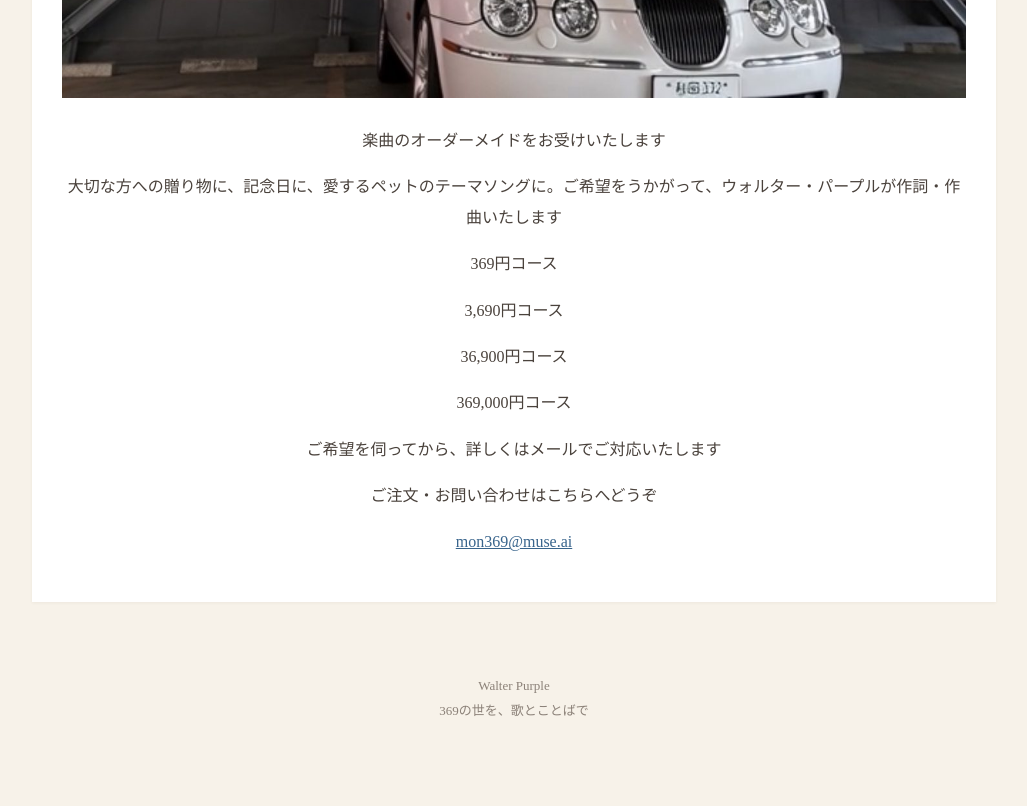
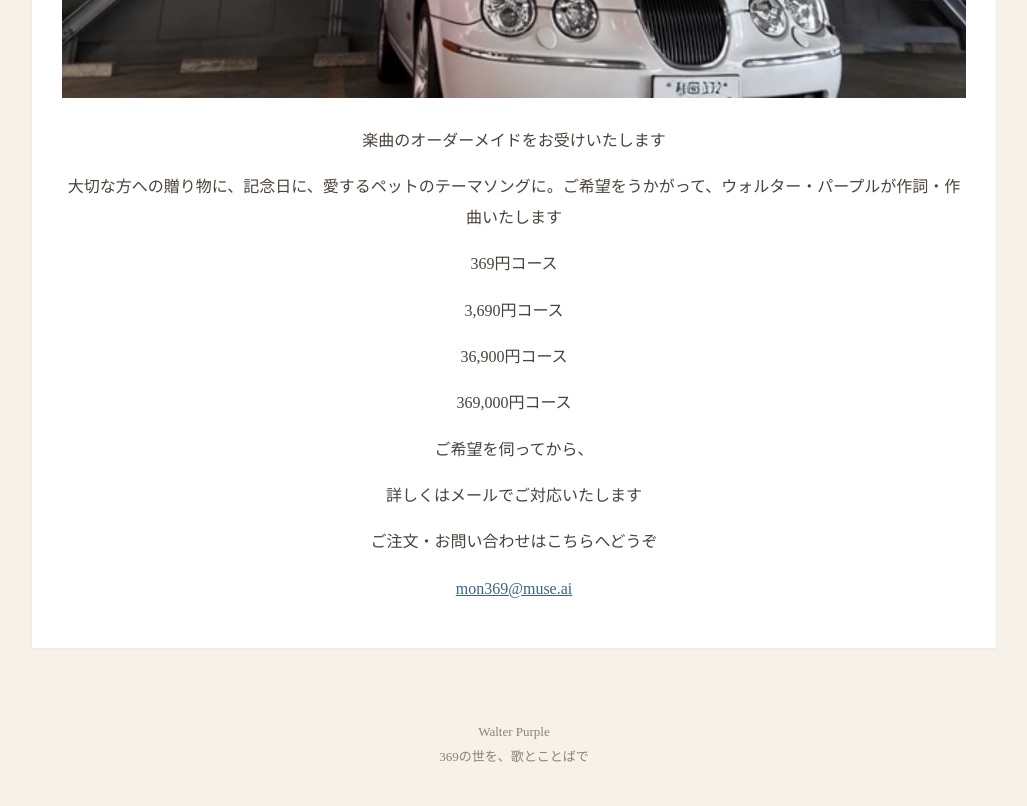
Before and after one commit to atelier-unonon/wp, a plain HTML site: page order.html in a window 1280 px wide. Shown: the part 809-1615 px from the top of the page, without its empty margins (126-1153 px from the left). Before the commit the page ends 1568 px from the top, so only its background shows below. Drawn offline with Linux system fonts and the light colour scheme.

Commit message:
WP order: line break after go-kibou

```diff
--- a/order.html
+++ b/order.html
@@ -17,7 +17,8 @@
 <p class="has-text-align-center">3,690円コース</p>
 <p class="has-text-align-center">36,900円コース</p>
 <p class="has-text-align-center">369,000円コース</p>
-<p class="has-text-align-center">ご希望を伺ってから、詳しくはメールでご対応いたします</p>
+<p class="has-text-align-center">ご希望を伺ってから、</p>
+<p class="has-text-align-center">詳しくはメールでご対応いたします</p>
 <p class="has-text-align-center">ご注文・お問い合わせはこちらへどうぞ</p>
 <p class="has-text-align-center"><a href="mailto:mon369@muse.ai">mon369@muse.ai</a></p>
 </div></main>
```
